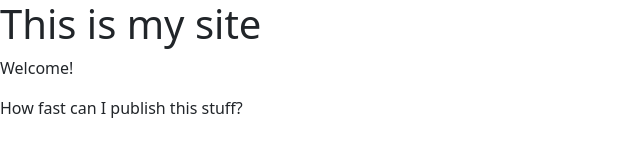
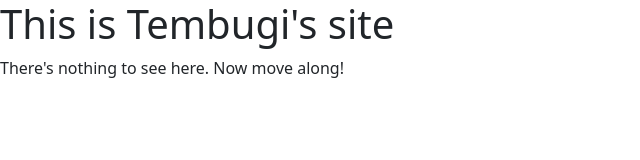
Before and after one commit to tembugi/tembugi.github.io, a plain HTML site: page index.html in a window 1280 px wide. Shown: the whole page, without its empty margins (0-640 px from the left). Drawn offline with nearby package versions, Linux system fonts and the light colour scheme.

Commit message:
Update index.html

```diff
--- a/index.html
+++ b/index.html
@@ -11,8 +11,7 @@
     <title>Tembugi's Site</title>
 </head>
 <body>
-    <h1>This is my site</h1>
-    <p>Welcome!</p>
-    <p>How fast can I publish this stuff?</p>
+    <h1>This is Tembugi's site</h1>
+    <p>There's nothing to see here. Now move along!</p>
 </body>
 </html>
```
